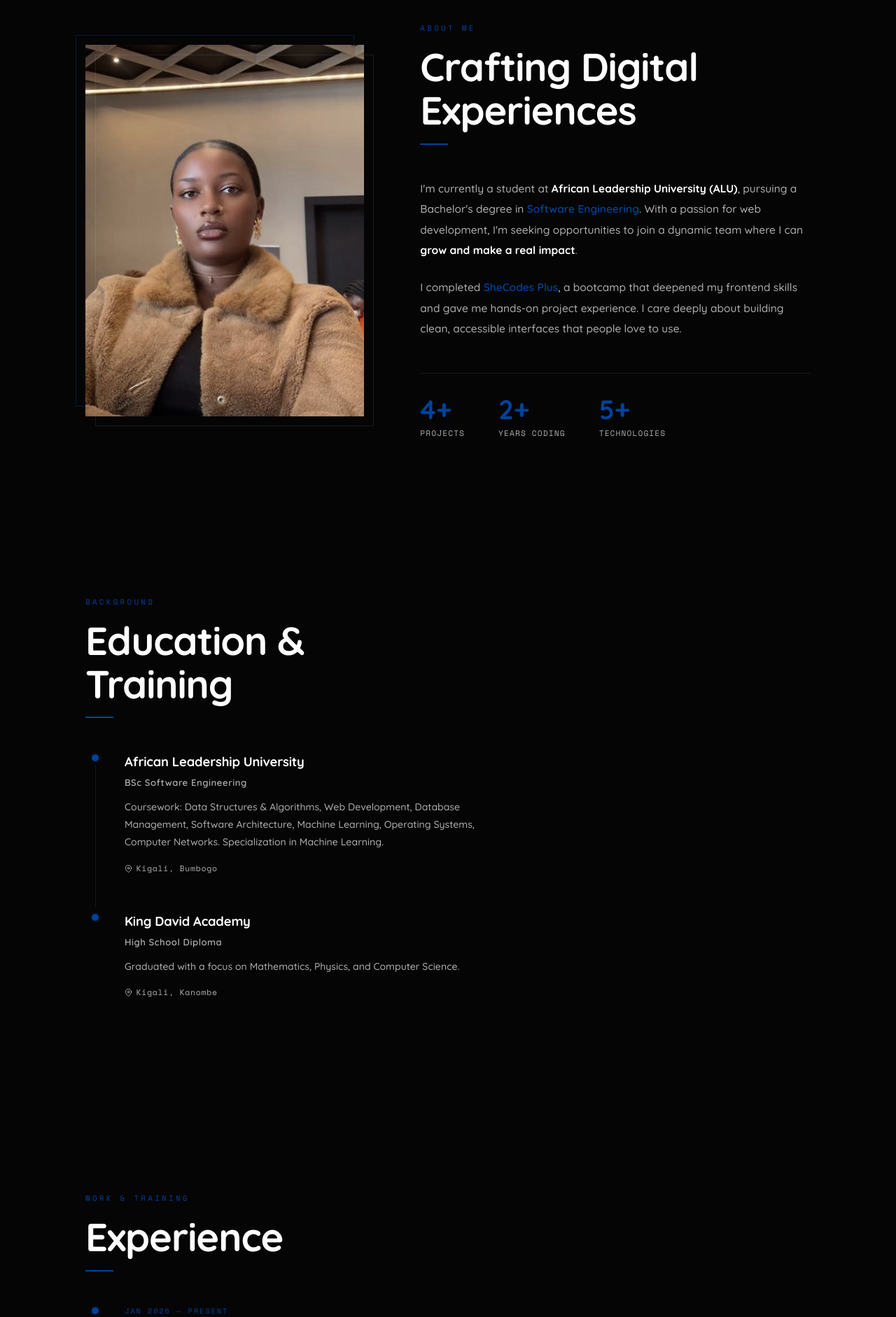
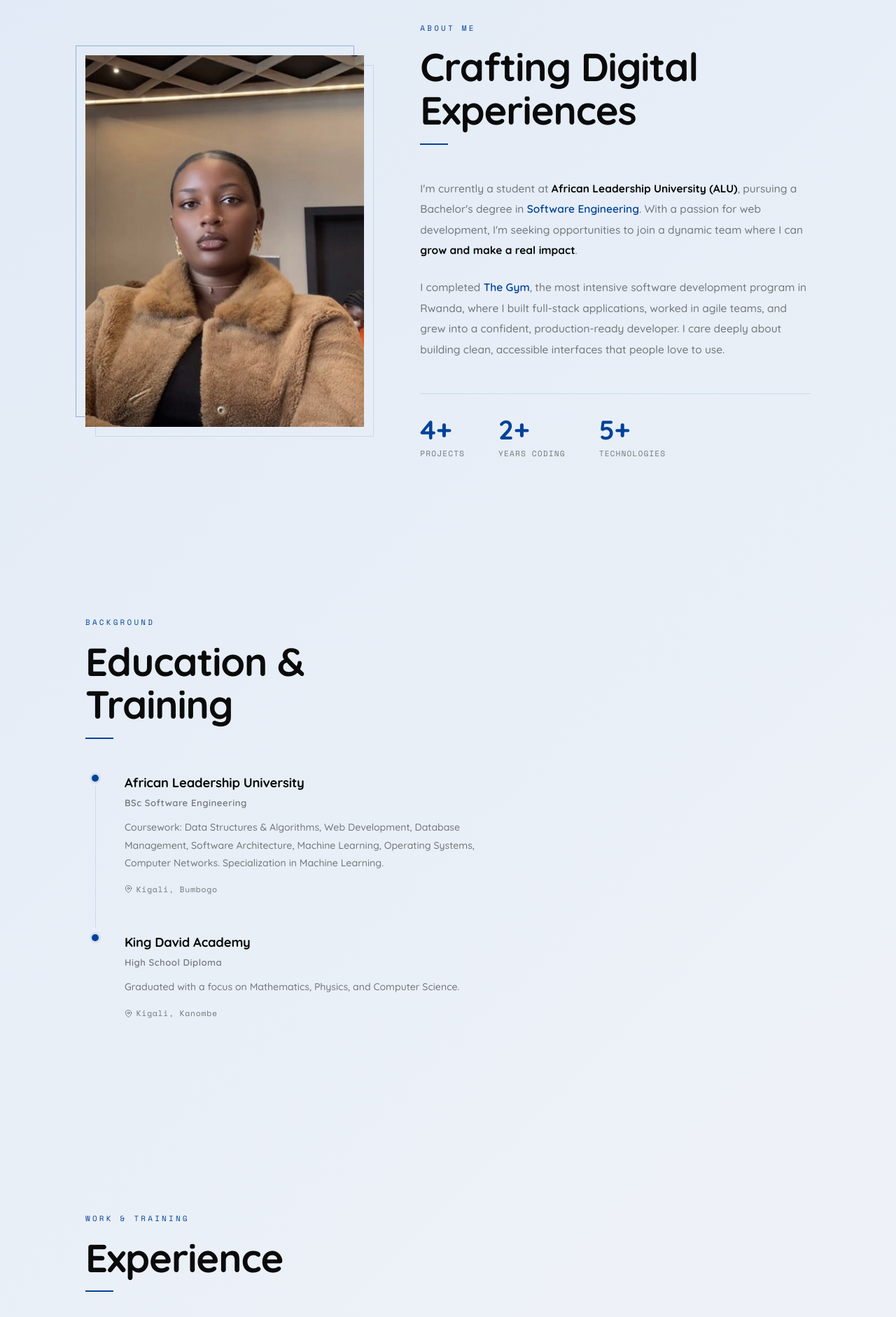
Before and after one commit to Dushimepaulette1/Paulette_Resume, a React (Vite) app: page / in a window 1280 px wide. Shown: the part 880-2762 px from the top of the page at 70% size. Built offline with nearby package versions, Linux system fonts and the light colour scheme.

Commit message:
Update email, default to light mode, fix SheNovate name, update About bio

```diff
--- a/src/components/About.jsx
+++ b/src/components/About.jsx
@@ -46,10 +46,11 @@ export default function About() {
               <strong>grow and make a real impact</strong>.
             </p>
             <p className="about-text">
-              I completed <span className="highlight">SheCodes Plus</span>, a
-              bootcamp that deepened my frontend skills and gave me hands-on
-              project experience. I care deeply about building clean, accessible
-              interfaces that people love to use.
+              I completed <span className="highlight">The Gym</span>, the most
+              intensive software development program in Rwanda, where I built
+              full-stack applications, worked in agile teams, and grew into a
+              confident, production-ready developer. I care deeply about building
+              clean, accessible interfaces that people love to use.
             </p>
 
             <div className="about-stats">
--- a/src/components/Contact.jsx
+++ b/src/components/Contact.jsx
@@ -105,7 +105,7 @@ export default function Contact() {
               </p>
               <div className="contact-item">
                 <FiMail className="contact-icon" />
-                <span>dushimepaulette36@gmail.com</span>
+                <span>p.dushime12@gmail.com</span>
               </div>
               <div className="contact-item">
                 <FiLinkedin className="contact-icon" />
--- a/src/components/Experience.jsx
+++ b/src/components/Experience.jsx
@@ -26,7 +26,7 @@ const items = [
   },
   {
     role: 'Program Participant',
-    org: 'SheNovate',
+    org: 'SheNovate Mentorship Program',
     period: 'Aug 2024 — Oct 2024',
     location: 'Online',
     desc: 'Participated in a tech entrepreneurship and innovation program focused on building solutions for real-world challenges, combining technical skills with product thinking.',
--- a/src/components/Footer.jsx
+++ b/src/components/Footer.jsx
@@ -27,7 +27,7 @@ export default function Footer() {
             <FiLinkedin />
           </a>
           <a
-            href="mailto:dushimepaulette36@gmail.com"
+            href="mailto:p.dushime12@gmail.com"
             className="social-link"
             aria-label="Email"
           >
--- a/src/hooks/useTheme.js
+++ b/src/hooks/useTheme.js
@@ -2,7 +2,7 @@ import { useState, useEffect } from 'react'
 
 export function useTheme() {
   const [theme, setTheme] = useState(
-    () => localStorage.getItem('theme') || 'dark'
+    () => localStorage.getItem('theme') || 'light'
   )
 
   useEffect(() => {
```
